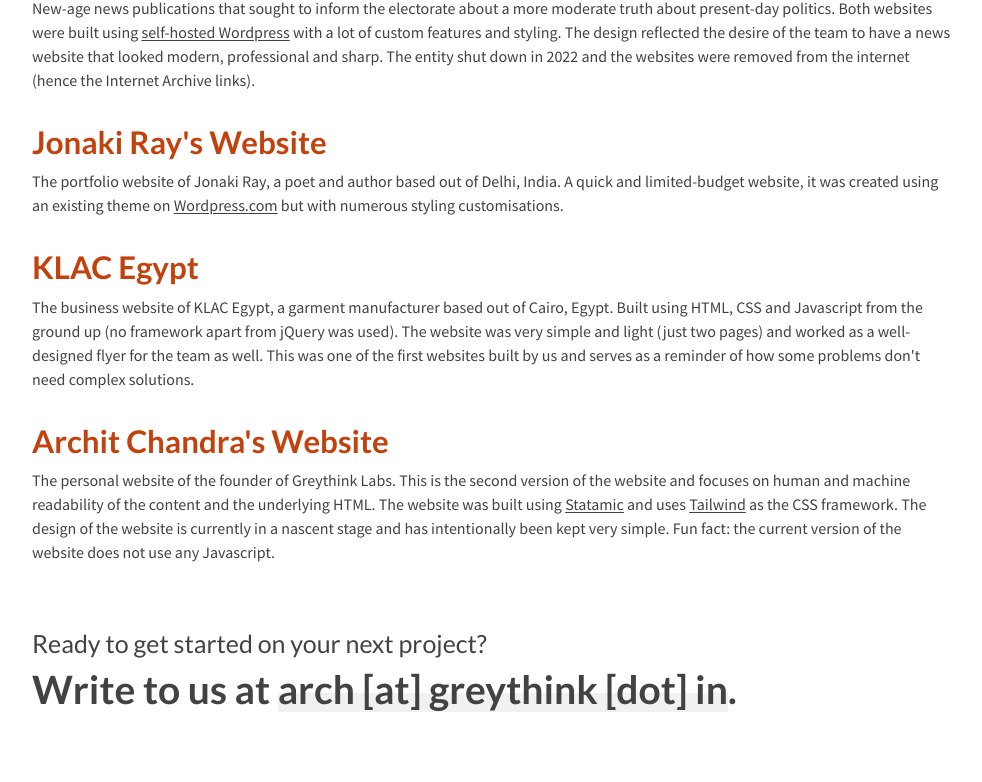
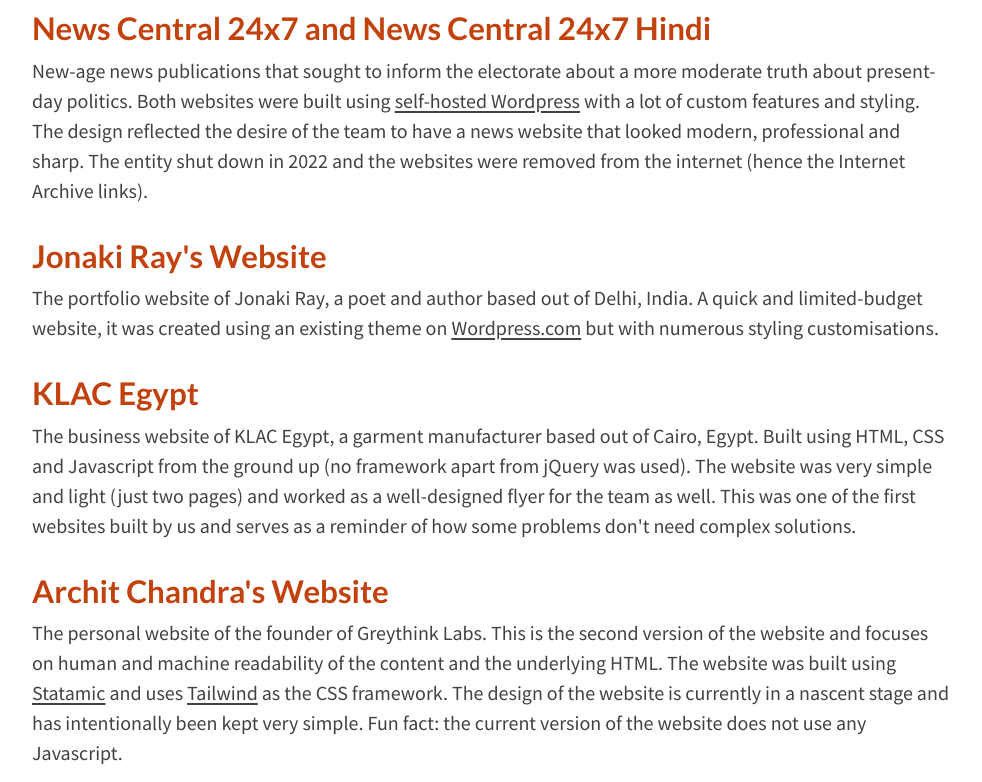
Before and after one commit to architchandra/greythinkv1, an Eleventy site: page src/index.html in a window 1280 px wide. Shown: the part 742-1524 px from the top of the page, without its empty margins (148-1130 px from the left). Built offline with nearby package versions, Linux system fonts and the light colour scheme; Eleventy itself is replaced by a stand-in of ours; files that its build step writes are made by us from their sources; a web font is replaced by a local one.

Commit message:
Increase font size of work section text

```diff
--- a/src/assets/style.css
+++ b/src/assets/style.css
@@ -42,9 +42,8 @@
 h1 {
   font-size: 3.052em;
 }
-p,
-li {
-  font-size: 1em;
+p {
+  font-size: 1.25rem;
 }
 a,
 a:visited {
```
Also changed, not shown: 1 other file.
